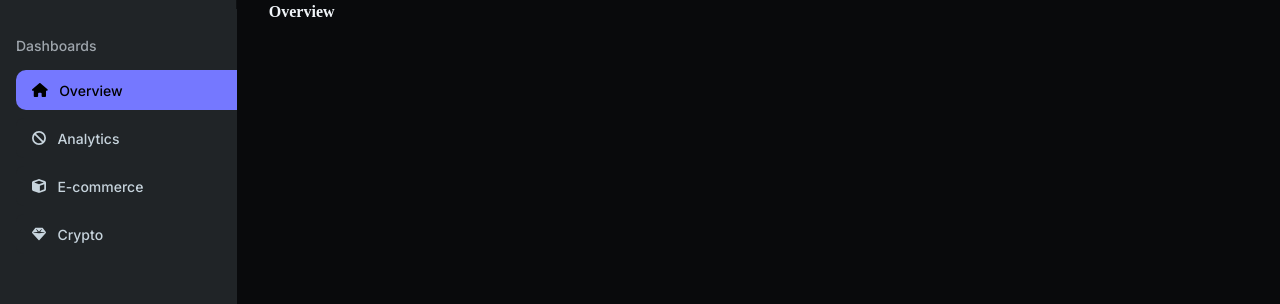
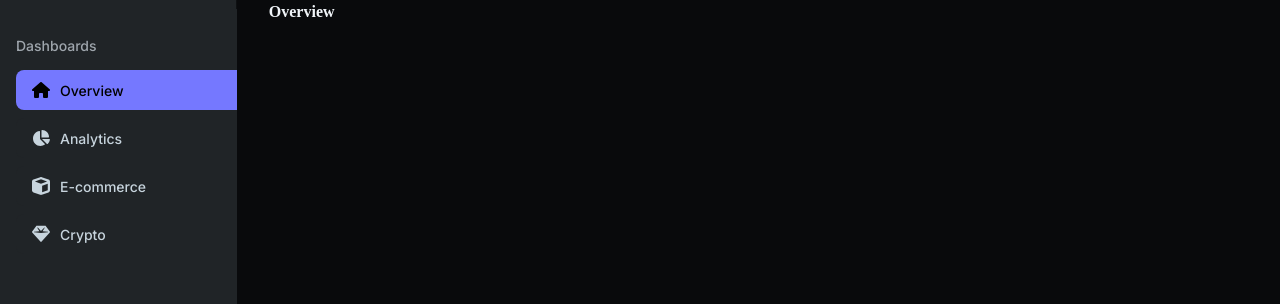
Before and after one commit to S-Priyadharshan/React-Dashboard, a React (Vite) app: page / in a window 1280 px wide. Shown: the part 121-425 px from the top of the page. Built offline with nearby package versions, Linux system fonts and the light colour scheme.

Commit message:
sidebar fixed 2

```diff
--- a/src/components/Sidebar/Navlink/Navlink.css
+++ b/src/components/Sidebar/Navlink/Navlink.css
@@ -9,11 +9,10 @@
     display: flex;
     align-items: center;
     justify-content: left;
-    gap: 5px;
+    gap: 10px;
 }
 
 .navlink__route span{
-    margin-left: .4rem;
     font-weight: 500;
     font-size: 14px;
 }
@@ -22,9 +21,18 @@
     background-color: var(--hover-gray);
 }
 
+.navlink__img{
+    display: flex;
+    align-items: center;
+    justify-content: center;
+
+    & *{
+        width: 18px;
+        height: 18px;
+    }
+}
 
 .active{
-    border-radius: 10px;
     color: black;
     background-color: var(--sidebar-violet);
 }
--- a/src/components/Sidebar/Sidebar.jsx
+++ b/src/components/Sidebar/Sidebar.jsx
@@ -1,5 +1,5 @@
 import React from 'react'
-import { faHome, faBan, faCube, faGem } from '@fortawesome/free-solid-svg-icons';
+import { faHome, faPieChart, faCube, faGem } from '@fortawesome/free-solid-svg-icons';
 import './Sidebar.css';
 import Navlink from './Navlink/Navlink';
 import { NavLink } from 'react-router-dom';
@@ -27,7 +27,7 @@
           </li>
           <li>
             <NavLink to="/analytics">
-              {({ isActive }) => <Navlink name="Analytics" icon={faBan} isActive={isActive} />}
+              {({ isActive }) => <Navlink name="Analytics" icon={faPieChart} isActive={isActive} />}
             </NavLink>
           </li>
           <li>
```
